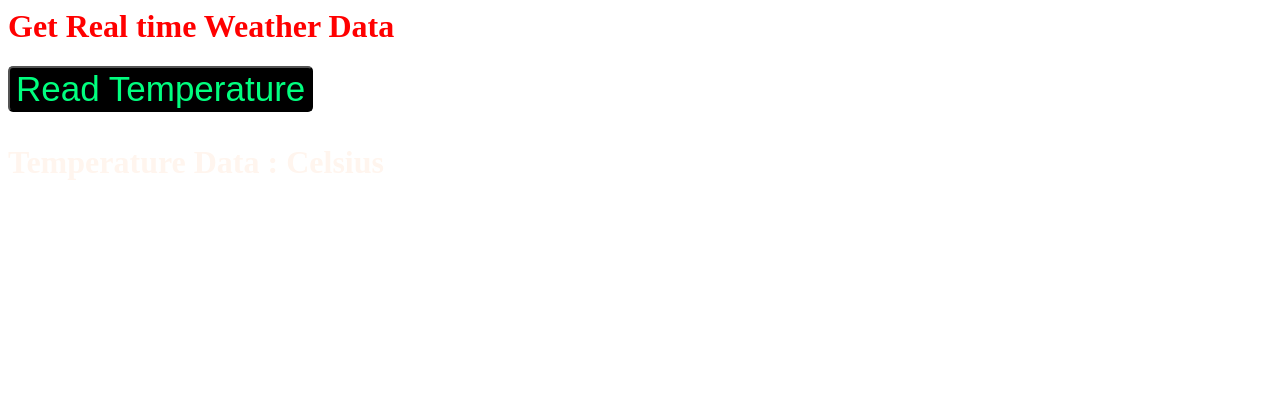
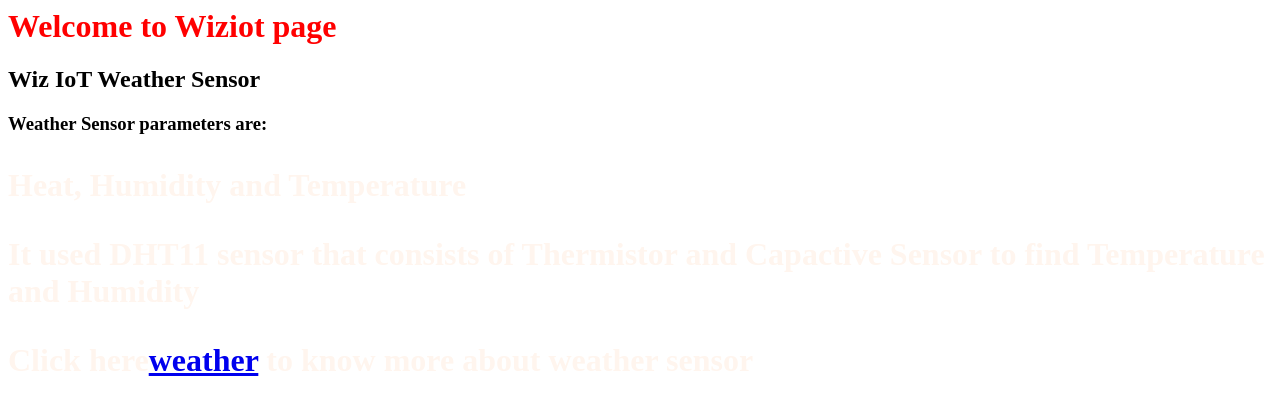
Before and after one commit to Donyfranklin/weather-station, a plain HTML site: page index.html in a window 1280 px wide. Drawn offline with Linux system fonts and the light colour scheme.

Commit message:
Update index.html

```diff
--- a/index.html
+++ b/index.html
@@ -1,28 +1,22 @@
 <html>
     <head>
-<title>Weather Data</title>
-
+        <title> Weather Sensor </title>
         <link rel="stylesheet" href="style.css">
-
-
-
+        <script src="jquery.min.js"></script>
+        <script src="bootstrap4.min.js"></script>
         <script src="script.js"> </script>
-
-<script src="jquery.min.js"> </script>
-
-<script src="bootstrap4.min.js"> </script>
-
-
     </head>
-
     <body>
-
-<h1>Get Real time Weather Data</h1>
-
-<button id="button">Read Temperature</button>
-
-<p>Temperature Data :<span id="output"> Celsius </span></p>
+        <div class = "heading">
+            <h1> Welcome to Wiziot page </h1>
+        </div>
+        <div class = "content">
+        <h2> Wiz IoT Weather Sensor </h2>
+        <h3> Weather Sensor parameters are: </h3>
+        <p> Heat, Humidity and Temperature </p>
+        <p> It used DHT11 sensor that consists of Thermistor and Capactive Sensor to find Temperature and Humidity </p>
+        <p> Click here<a href="weather.html">weather</a> to know more about weather sensor</p>
+            </div>
 
     </body>
-
 </html>
```
Lines whose indentation alone changed are shown as unchanged.
